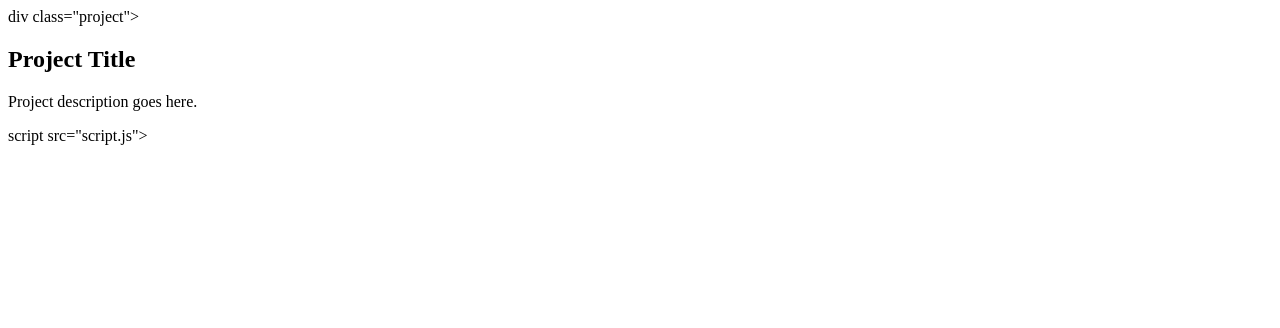
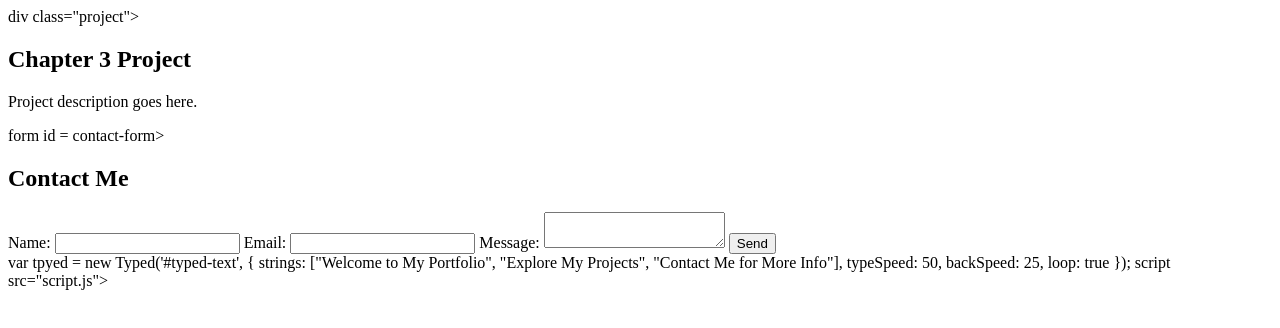
Before and after one commit to dheshva2020/chapter3project, a plain HTML site: page index.html in a window 1280 px wide. Drawn offline with nearby package versions, Linux system fonts and the light colour scheme.

Commit message:
Enhance index.html with contact form and updates
Added a contact form and improved project section.

```diff
--- a/index.html
+++ b/index.html
@@ -1,14 +1,31 @@
 <section id="chapter 3 Projects">
     div class="project">
-        <h2>Project Title</h2>
+        <h2>Chapter 3 Project</h2>
         <p>Project description goes here.</p>
 
 
+</section>
+form id = contact-form>
+    <h2>Contact Me</h2>
+    <label for="name">Name:</label>
+    <input type="text" id="name" name="name" required>
 
+    <label for="email">Email:</label>
+    <input type="email" id="email" name="email" required>
 
+    <label for="message">Message:</label>
+    <textarea id="message" name="message" required></textarea>
 
-
-
-
+    <button type="submit">Send</button>
+    <div id="error-message" style="color: red; display: none;"></div>
+</form>
+<script src="https://code.jquery.com/jquery-3.6.0.min.js"></script>
+<div id="typed-text"></div>
+var tpyed = new Typed('#typed-text', {
+    strings: ["Welcome to My Portfolio", "Explore My Projects", "Contact Me for More Info"],
+    typeSpeed: 50,
+    backSpeed: 25,
+    loop: true
+});
 
 script <source>src="script.js"></script>
```
